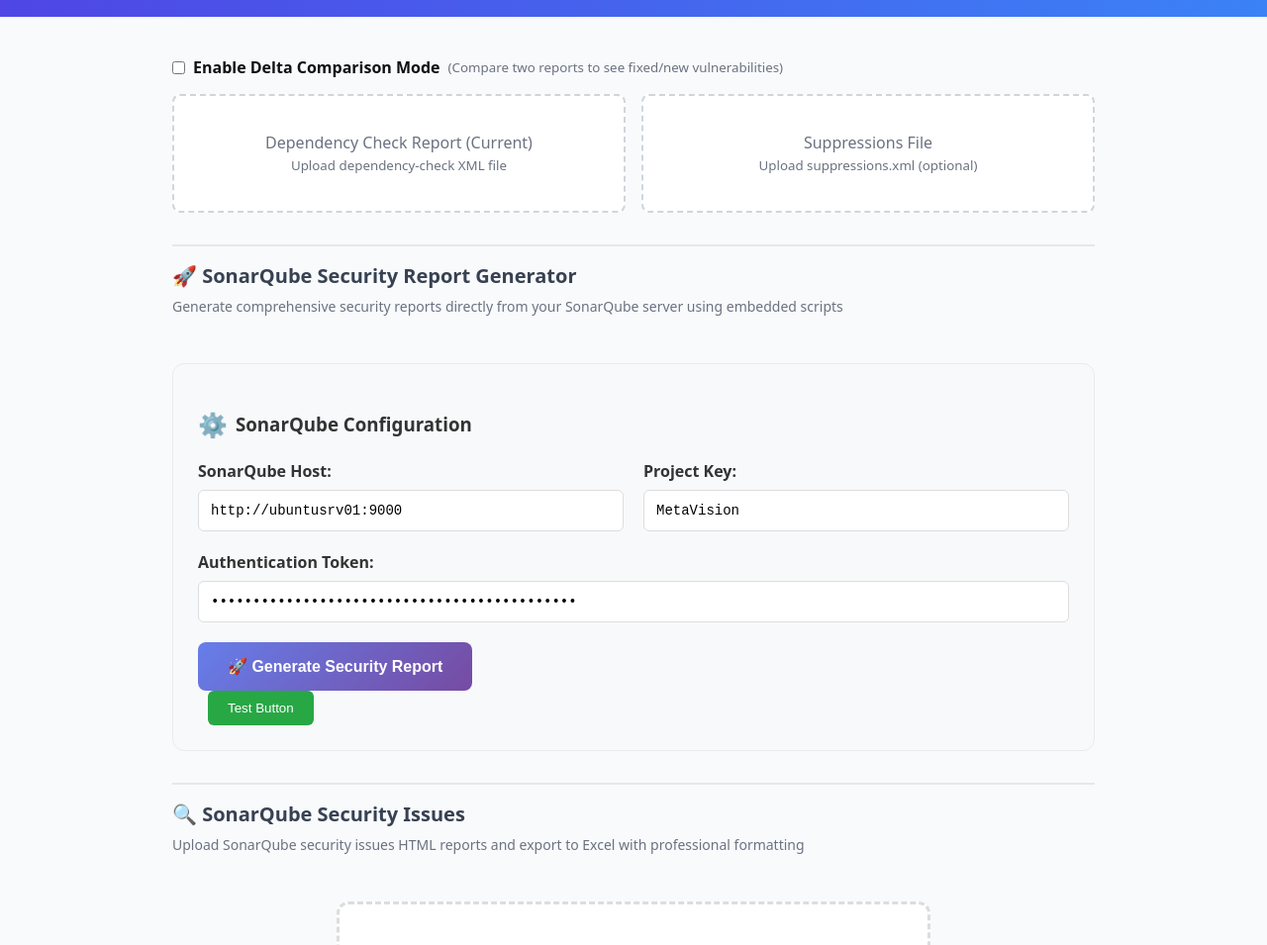
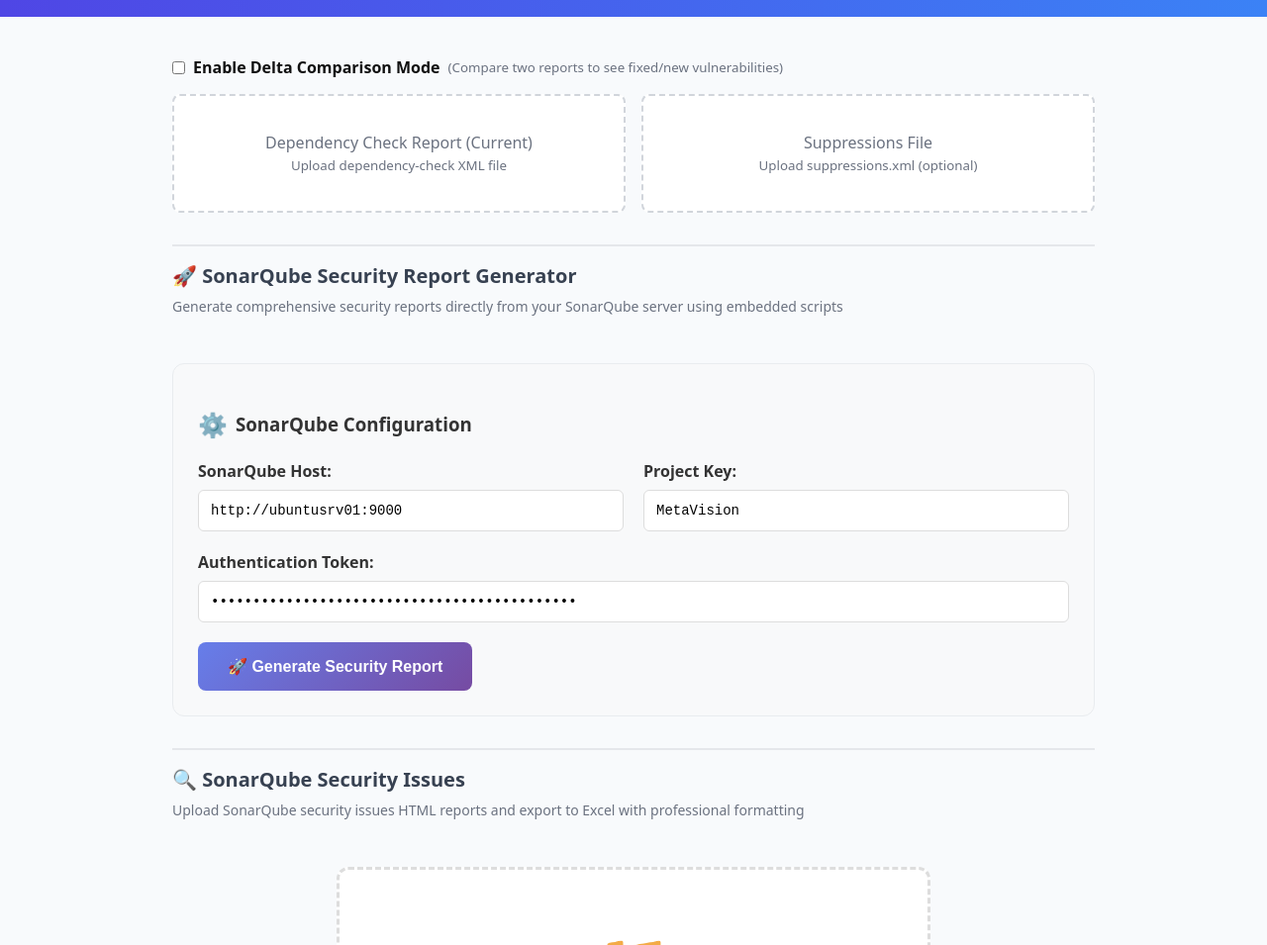
Before and after one commit to annasalkovsky/OWASP, a website: page web/index.html in a window 1280 px wide. Shown: the part 145-1100 px from the top of the page at 99% size. Drawn offline with Linux system fonts and the light colour scheme.

Commit message:
Remove test button - clean up UI

```diff
--- a/web/index.html
+++ b/web/index.html
@@ -102,11 +102,6 @@
 
         <button id="execute-sonar-btn" onclick="generateSonarReport();" style="background: linear-gradient(135deg, #667eea 0%, #764ba2 100%); color: white; padding: 15px 30px; border: none; border-radius: 8px; font-size: 16px; font-weight: 600; cursor: pointer; display: flex; align-items: center; gap: 8px; transition: transform 0.2s;">
           🚀 Generate Security Report
-        </button>
-
-        <!-- Test Button -->
-        <button onclick="alert('Simple test works!'); console.log('Simple test button clicked');" style="background: #28a745; color: white; padding: 10px 20px; border: none; border-radius: 6px; margin-left: 10px; cursor: pointer;">
-          Test Button
         </button>
       </div>
 
```
